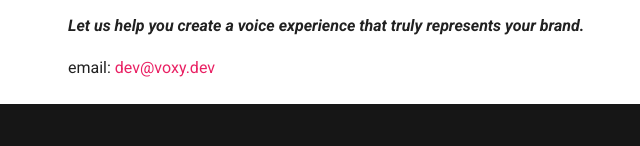
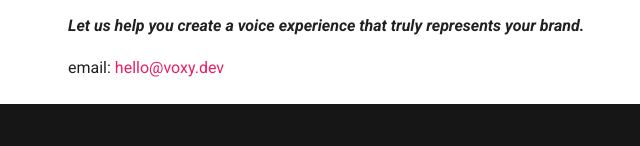
Before and after one commit to litnialex/voxy, a plain HTML site: page index.html in a window 1280 px wide. Shown: the part 757-903 px from the top of the page, 228-868 px from the left. Drawn offline with Linux system fonts and the light colour scheme.

Commit message:
Deployed 5f260ae with MkDocs version: 1.6.1

```diff
--- a/index.html
+++ b/index.html
@@ -374,7 +374,7 @@
 </li>
 </ul>
 <p><strong><em>Let us help you create a voice experience that truly represents your brand.</em></strong></p>
-<p>email: <a href="&#109;&#97;&#105;&#108;&#116;&#111;&#58;&#100;&#101;&#118;&#64;&#118;&#111;&#120;&#121;&#46;&#100;&#101;&#118;">&#100;&#101;&#118;&#64;&#118;&#111;&#120;&#121;&#46;&#100;&#101;&#118;</a></p>
+<p>email: <a href="&#109;&#97;&#105;&#108;&#116;&#111;&#58;&#104;&#101;&#108;&#108;&#111;&#64;&#118;&#111;&#120;&#121;&#46;&#100;&#101;&#118;">&#104;&#101;&#108;&#108;&#111;&#64;&#118;&#111;&#120;&#121;&#46;&#100;&#101;&#118;</a></p>
 
 
 
--- a/search/search_index.json
+++ b/search/search_index.json
@@ -1 +1 @@
-{"config":{"lang":["en"],"separator":"[\\s\\-]+","pipeline":["stopWordFilter"]},"docs":[{"location":"index.html","title":"Voxy Dev","text":"<p>Voxy Dev is a voice assistant that speaks on your company's behalf</p> <p>Voxy Dev is a customizable voice assistant that interacts with your customers via phone or other voice channels. It can handle common tasks like creating, managing, or canceling orders\u2014automatically, 24/7.</p> <p>If your team spends a lot of time on routine conversations, Voxy Dev can serve as your first-line support agent\u2014freeing your specialists to focus on more meaningful and complex interactions.</p> <p>Voxy Dev doesn\u2019t replace a good human representative. It complements your team by taking care of the repetitive work\u2014efficiently, consistently, and professionally.</p>"},{"location":"index.html#built-for-your-needs-not-ours","title":"Built for Your Needs, Not Ours","text":"<p>Voxy Dev isn\u2019t a fixed product with rigid features. It\u2019s a tailored service designed around your business needs.</p> <p>We build your voice assistant using industry-leading platforms:</p> <ul> <li> <p>OpenAI \u2013 Advanced conversational intelligence</p> </li> <li> <p>Twilio or SIP protocol \u2013 Seamless phone and voice channel integration</p> </li> <li> <p>ElevenLabs \u2013 High-quality speech-to-text and text-to-speech</p> </li> </ul> <p>Let us help you create a voice experience that truly represents your brand.</p> <p>email: dev@voxy.dev</p>"}]}
+{"config":{"lang":["en"],"separator":"[\\s\\-]+","pipeline":["stopWordFilter"]},"docs":[{"location":"index.html","title":"Voxy Dev","text":"<p>Voxy Dev is a voice assistant that speaks on your company's behalf</p> <p>Voxy Dev is a customizable voice assistant that interacts with your customers via phone or other voice channels. It can handle common tasks like creating, managing, or canceling orders\u2014automatically, 24/7.</p> <p>If your team spends a lot of time on routine conversations, Voxy Dev can serve as your first-line support agent\u2014freeing your specialists to focus on more meaningful and complex interactions.</p> <p>Voxy Dev doesn\u2019t replace a good human representative. It complements your team by taking care of the repetitive work\u2014efficiently, consistently, and professionally.</p>"},{"location":"index.html#built-for-your-needs-not-ours","title":"Built for Your Needs, Not Ours","text":"<p>Voxy Dev isn\u2019t a fixed product with rigid features. It\u2019s a tailored service designed around your business needs.</p> <p>We build your voice assistant using industry-leading platforms:</p> <ul> <li> <p>OpenAI \u2013 Advanced conversational intelligence</p> </li> <li> <p>Twilio or SIP protocol \u2013 Seamless phone and voice channel integration</p> </li> <li> <p>ElevenLabs \u2013 High-quality speech-to-text and text-to-speech</p> </li> </ul> <p>Let us help you create a voice experience that truly represents your brand.</p> <p>email: hello@voxy.dev</p>"}]}
```
